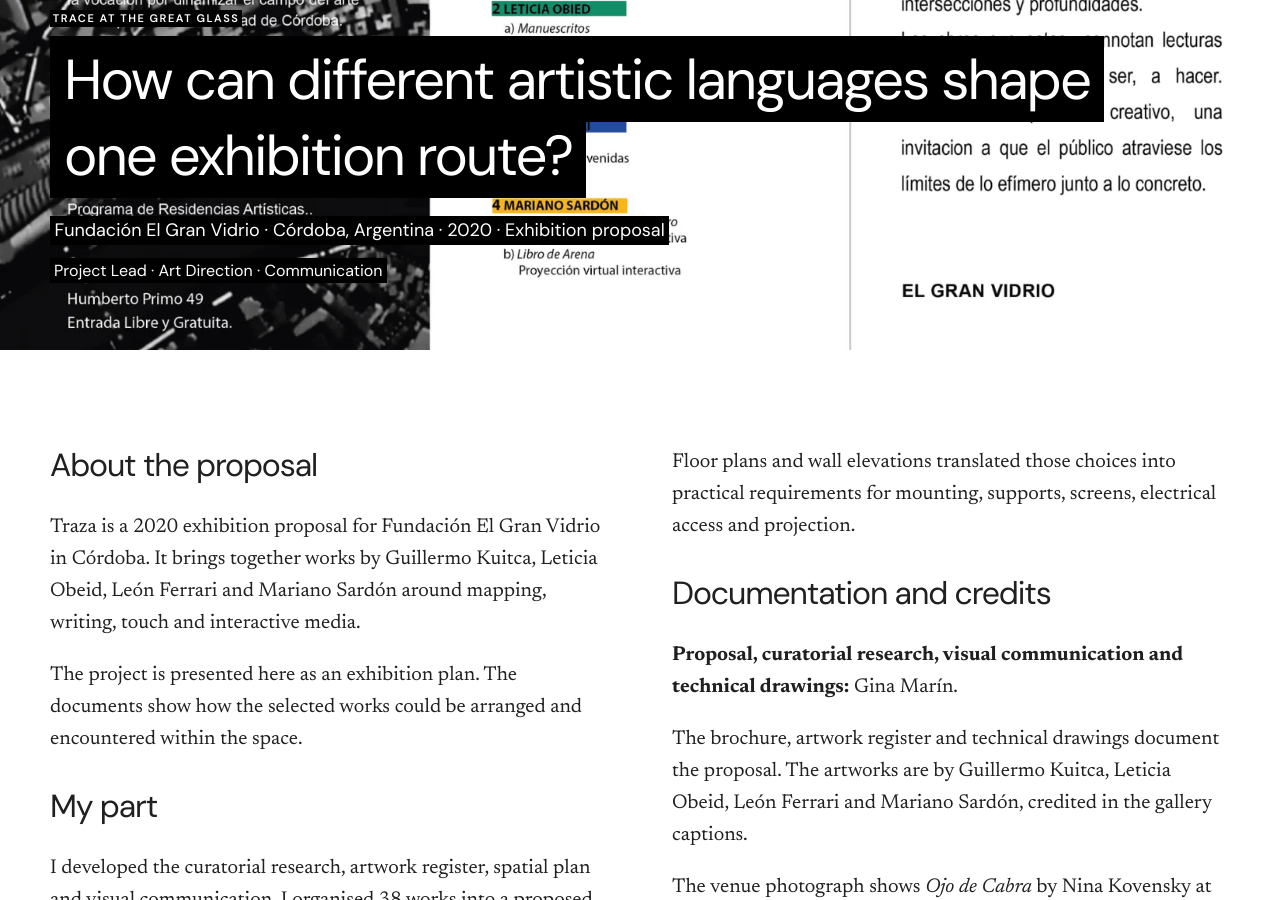
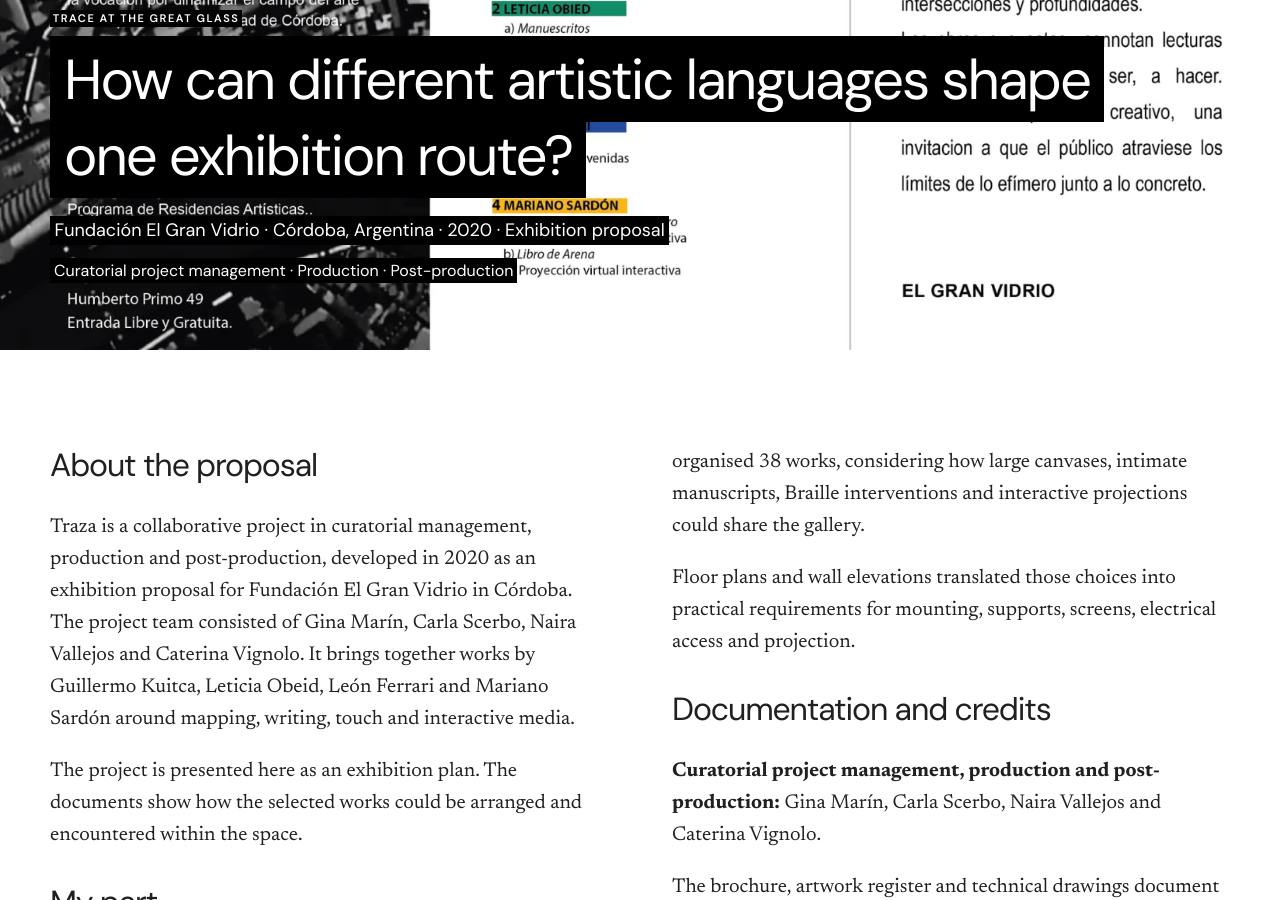
Before and after one commit to ginamicam-tech/gina_marin_portfolio, a Jekyll site: the page built from content/_work/traza-el-gran-vidrio.md, in a window 1280 px wide and 900 px high, scrolled down 550 px. Built offline with Jekyll 4.4.1, drawn with Linux system fonts in a browser that asks for light colours; some of the changed text lies outside the part shown.

Commit message:
Credit Traza curatorial team and link full project archive

```diff
--- a/content/_work/traza-el-gran-vidrio.md
+++ b/content/_work/traza-el-gran-vidrio.md
@@ -1,22 +1,18 @@
 ---
-card_label: Exhibition proposal
+card_label: Curatorial project management
 title: Trace at The Great Glass
 permalink: "/portfolio/traza-el-gran-vidrio/"
 order: 12
 name: Trace at The Great Glass
 listing_context: 2020 · Exhibition proposal / Fundación El Gran Vidrio · Córdoba, Argentina
 context: Fundación El Gran Vidrio · Córdoba, Argentina · 2020 · Exhibition proposal
-role: Project Lead · Art Direction · Communication
+role: Curatorial project management · Production · Post-production
 back_label: "← Work"
 back_url: "/work/"
 cover:
   src: "/content/media/portfolio/exhibitions/traza/traza-cover.png"
   alt: Three-panel curatorial brochure prepared for the Traza exhibition proposal at El Gran Vidrio
 media:
-- type: image
-  src: "/content/media/portfolio/exhibitions/el-gran-vidrio-visitors.jpg"
-  alt: Two visitors viewing an installation at El Gran Vidrio
-  caption: Venue archive · El Gran Vidrio · Ojo de Cabra, Nina Kovensky · Not documentation of the Traza proposal
 - type: image
   src: "/content/media/portfolio/exhibitions/traza/guillermo-kuitca-everything-wide.jpg"
   alt: Wide black and white work from Guillermo Kuitca's Everything series
@@ -91,25 +87,27 @@
   text: |-
     ## About the proposal
 
-    Traza is a 2020 exhibition proposal for Fundación El Gran Vidrio in Córdoba. It brings together works by Guillermo Kuitca, Leticia Obeid, León Ferrari and Mariano Sardón around mapping, writing, touch and interactive media.
+    Traza is a collaborative project in curatorial management, production and post-production, developed in 2020 as an exhibition proposal for Fundación El Gran Vidrio in Córdoba. The project team consisted of Gina Marín, Carla Scerbo, Naira Vallejos and Caterina Vignolo. It brings together works by Guillermo Kuitca, Leticia Obeid, León Ferrari and Mariano Sardón around mapping, writing, touch and interactive media.
 
     The project is presented here as an exhibition plan. The documents show how the selected works could be arranged and encountered within the space.
 - layout: newspaper
   text: |-
     ## My part
 
-    I developed the curatorial research, artwork register, spatial plan and visual communication. I organised 38 works into a proposed visitor route, considering how large canvases, intimate manuscripts, Braille interventions and interactive projections could share the gallery.
+    As part of the project team, I contributed to curatorial management, production and post-production. Our collaborative work connected curatorial research, an artwork register, spatial planning and visual communication. The proposed visitor route organised 38 works, considering how large canvases, intimate manuscripts, Braille interventions and interactive projections could share the gallery.
 
     Floor plans and wall elevations translated those choices into practical requirements for mounting, supports, screens, electrical access and projection.
 - layout: newspaper
   text: |-
     ## Documentation and credits
 
-    **Proposal, curatorial research, visual communication and technical drawings:** Gina Marín.
+    **Curatorial project management, production and post-production:** Gina Marín, Carla Scerbo, Naira Vallejos and Caterina Vignolo.
 
     The brochure, artwork register and technical drawings document the proposal. The artworks are by Guillermo Kuitca, Leticia Obeid, León Ferrari and Mariano Sardón, credited in the gallery captions.
 
-    The venue photograph shows *Ojo de Cabra* by Nina Kovensky at El Gran Vidrio; it is contextual material, not documentation of Traza being realised.
+    [Explore the complete Traza project →](https://5ef5f9412fd40.site123.me/)
+
+    The project website documents the curatorial script, selected artists, technical planning and communication materials.
 question: How can different artistic languages shape one exhibition route?
 show_cover_in_gallery: false
 anchors:
@@ -136,8 +134,9 @@
 portfolio_pdf:
   category: projects-production
   layout: project
-  summary: For this exhibition proposal, I developed curatorial research, an artwork register, spatial
-    planning and visual communication. A proposed route organised 38 works by Guillermo Kuitca, Leticia
+  summary: Developed with Carla Scerbo, Naira Vallejos and Caterina Vignolo, Traza is a collaborative
+    project in curatorial management, production and post-production. Our exhibition proposal connects
+    curatorial research, an artwork register, spatial planning and visual communication. A proposed route organised 38 works by Guillermo Kuitca, Leticia
     Obeid, León Ferrari and Mariano Sardón around mapping, writing, touch and interactive media. Floor
     plans and elevations translated the concept into requirements for mounting, screens and projection.
     These documents describe a proposal, not a realised exhibition.
@@ -145,9 +144,9 @@
   - src: /content/media/portfolio/exhibitions/traza/traza-cover.png
     caption: Three-panel curatorial brochure prepared for the Traza exhibition proposal at El Gran Vidrio
     fit: contain
-  - src: /content/media/portfolio/exhibitions/el-gran-vidrio-visitors.jpg
-    caption: Venue archive · El Gran Vidrio · Ojo de Cabra, Nina Kovensky · Not documentation of the Traza
-      proposal
+  - src: /content/media/portfolio/exhibitions/traza/traza-floorplan.png
+    caption: Proposed exhibition floor plan
     fit: contain
-  credits: ''
+  credits: 'Curatorial project management, production and post-production: Gina Marín, Carla Scerbo,
+    Naira Vallejos and Caterina Vignolo. Project archive: https://5ef5f9412fd40.site123.me/'
 ---
```
